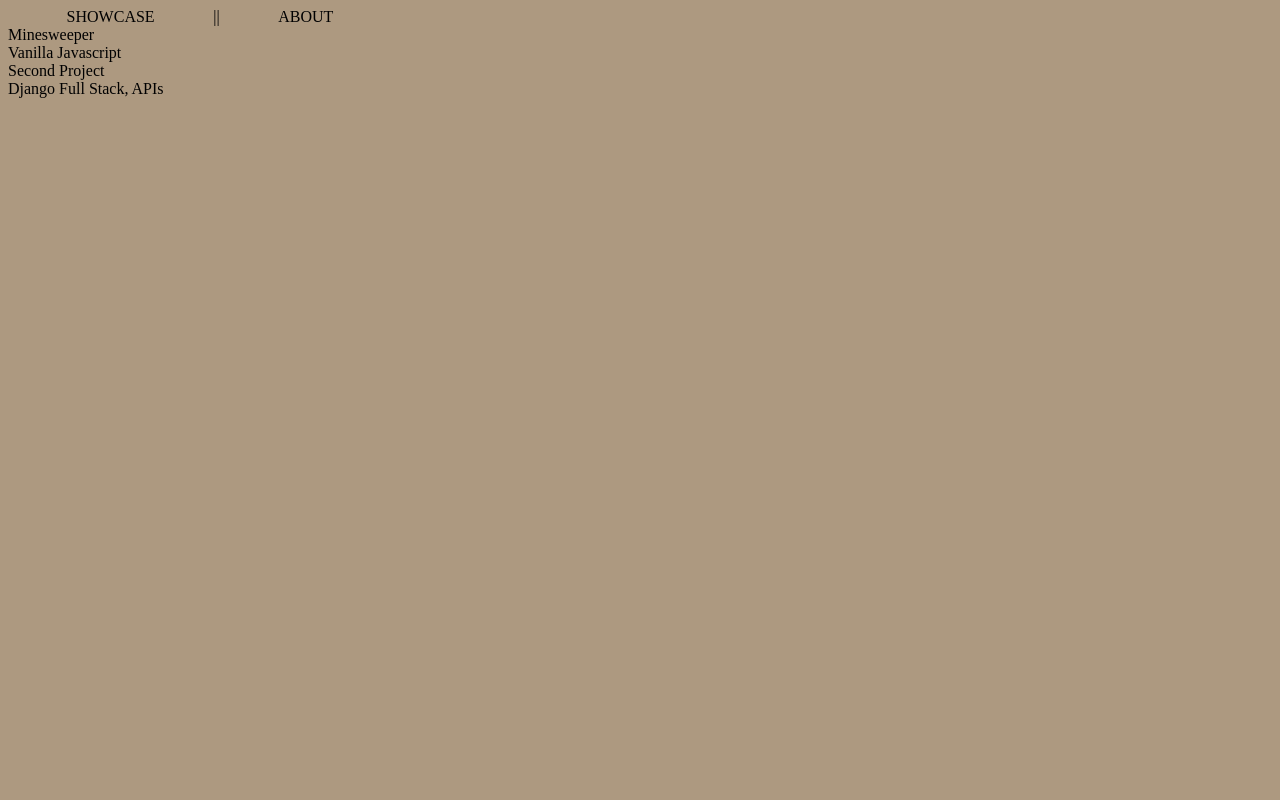
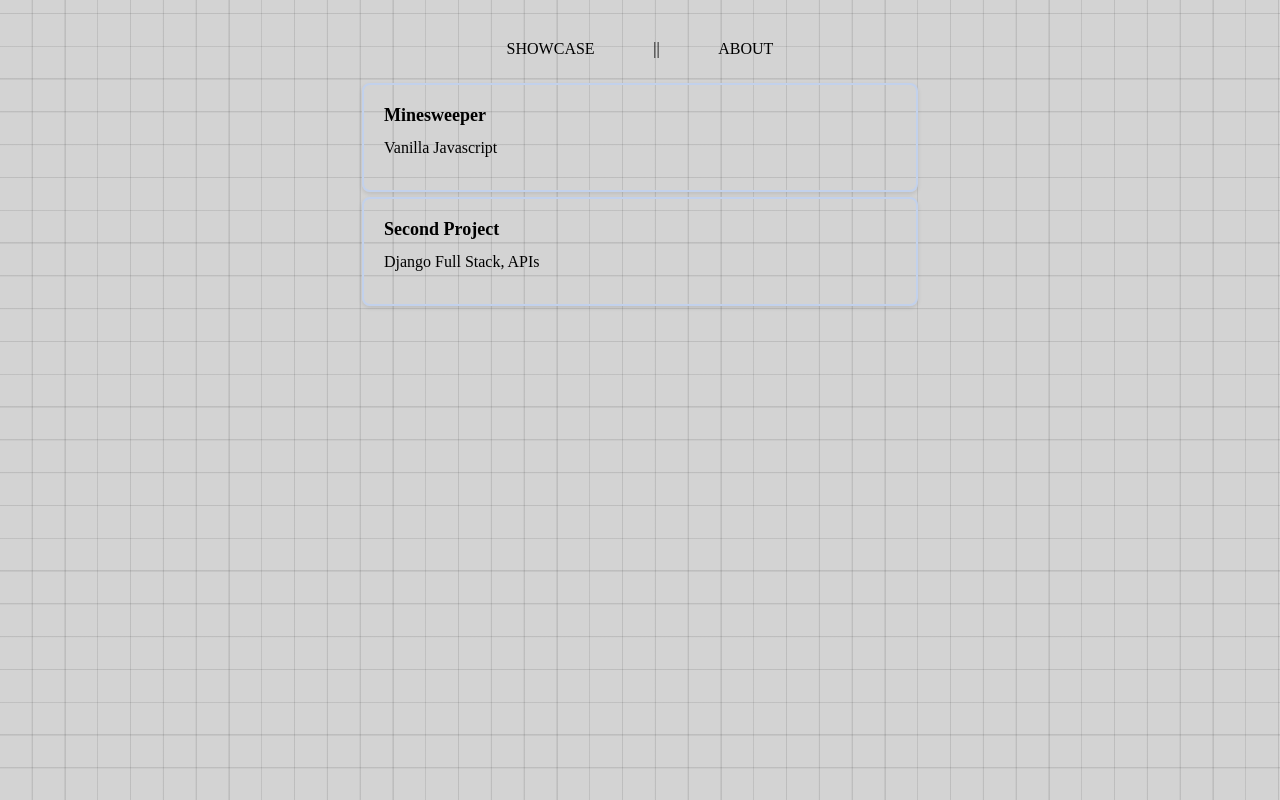
Before and after one commit to mluckster/showcase, a React (Create React App) app: page / in a window 1280 px wide. Built offline with nearby package versions, Linux system fonts and the light colour scheme.

Commit message:
base level css, simplified logic

```diff
--- a/src/components/Card/Card.css
+++ b/src/components/Card/Card.css
@@ -0,0 +1,34 @@
+.projects {
+    border: 1px solid #ccc;
+    border-radius: 8px;
+    width: 40vw;
+    min-height: 4vh;
+    padding: 20px;
+    margin: 5px;
+    cursor: pointer;
+    transition: all 1s ease;
+    border: 2px solid #c2d1ec; /* Border to mimic grid lines */
+    box-shadow: 0 2px 4px rgba(0, 0, 0, 0.1); /* Shadow effect */
+}
+
+.projects:hover {
+    box-shadow: 0px 0px 10px rgba(0, 0, 0, 0.1);
+}
+
+.title {
+    font-size: 18px;
+    font-weight: bold;
+    margin-bottom: 10px;
+}
+
+.description {
+    font-size: 16px;
+    line-height: 1.5;
+    margin-bottom: 10px;
+}
+
+  /* Style for expanded card */
+.projects.expanded {
+    height: auto;
+    border: 1px solid #333; /* Change border color when expanded */
+}
--- a/src/components/Card/Card.jsx
+++ b/src/components/Card/Card.jsx
@@ -1,26 +1,20 @@
 import { useState } from 'react'
 import './Card.css'
 
-export default function Card ({ item, handleCardSelect, selectedCard }) {
+export default function Card ({ item }) {
     const [expand, setExpand] = useState(false)
-
-    function handleClick(e) {
-        console.log(selectedCard, 'selectedCard')
-        // handleExpand()
-        handleCardSelect(e.target.parentElement.id)
-    }
 
     function handleExpand(e){
         setExpand(!expand)
     }
 
     return (
-        <div onClick={handleClick} id={item.id}>
+        <div onClick={handleExpand} id={item.id} className='projects'>
             <div className='title'>
                 { item.title }
             </div>
 
-            { selectedCard ? (
+            { expand ? (
             <>
                 <div className='description'>{ item.technology }</div>
                 <div className='description'>{ item.description }</div>
--- a/src/index.css
+++ b/src/index.css
@@ -1,4 +1,3 @@
 body {
-
-  background-color: rgb(173, 153, 128);
+  background-color: rgb(211, 211, 211);
 }
--- a/src/pages/App.css
+++ b/src/pages/App.css
@@ -0,0 +1,21 @@
+.App{
+    display: flex;
+    gap: 20px;
+    flex-direction: column;
+    margin: 5vh 30vw 0 30vw;
+    justify-content: center;
+    align-items: center;
+}
+
+.App::before {
+    content: '';
+    position: absolute;
+    top: 0;
+    left: 0;
+    width: 100%;
+    height: 100%;
+    z-index: -1;
+    background-image:
+        repeating-linear-gradient(0deg, transparent, transparent 3.9vh, rgba(0, 0, 0, 0.1) 4vh, rgba(0, 0, 0, 0.1) 4.1vh),
+        repeating-linear-gradient(90deg, transparent, transparent 3.9vh, rgba(0, 0, 0, 0.1) 4vh, rgba(0, 0, 0, 0.1) 4.1vh);
+}
--- a/src/pages/App.jsx
+++ b/src/pages/App.jsx
@@ -6,12 +6,6 @@ import textData from '../data/textData.json'
 
 export default function App() {
     const [page, setPage] = useState(0)
-    const [selectedCard, setSelectedCard] = useState(null)
-
-    function handleCardSelect(e){
-        console.log('clicked', selectedCard)
-        selectedCard ? setSelectedCard(null) : setSelectedCard(e)
-    }
 
     return (
         <div className="App">
@@ -37,23 +31,14 @@ export default function App() {
                 </ul>
             </>
             :
-            <>
-                { selectedCard != null ?
-                <>
-                    {
-                        <Card item={textData.find((item) => item.id == selectedCard)} handleCardSelect={handleCardSelect} />
-                    }
-                </>
-                :
-                <>
-                    {
-                    textData.map((item, index) => (
-                        <Card item={item} key={index} handleCardSelect={handleCardSelect} selectedCard={selectedCard} />
-                    ))
-                    }
-                </>
+            <div>
+                {
+                textData.map((item, index) => (
+                    <Card item={item} key={index} />
+                ))
                 }
-            </>
+
+            </div>
             }
         </div>
     );
```
